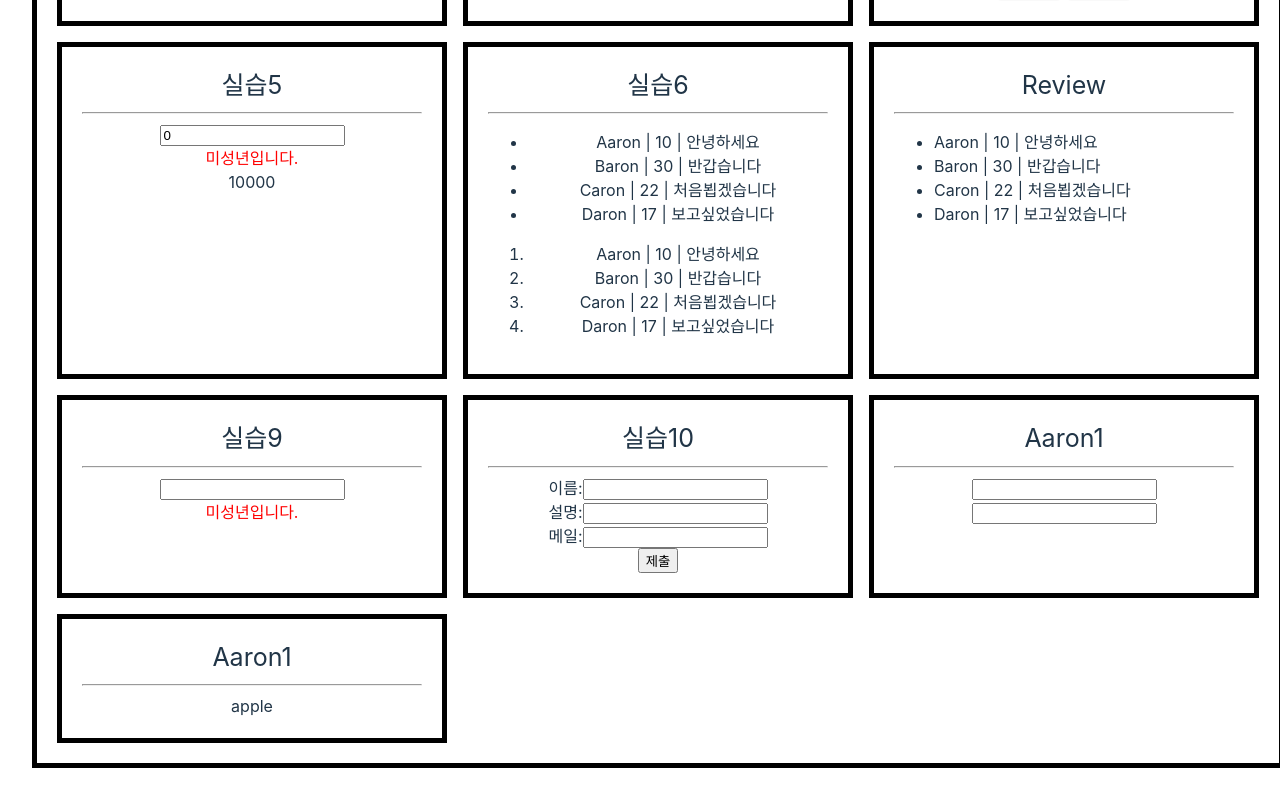
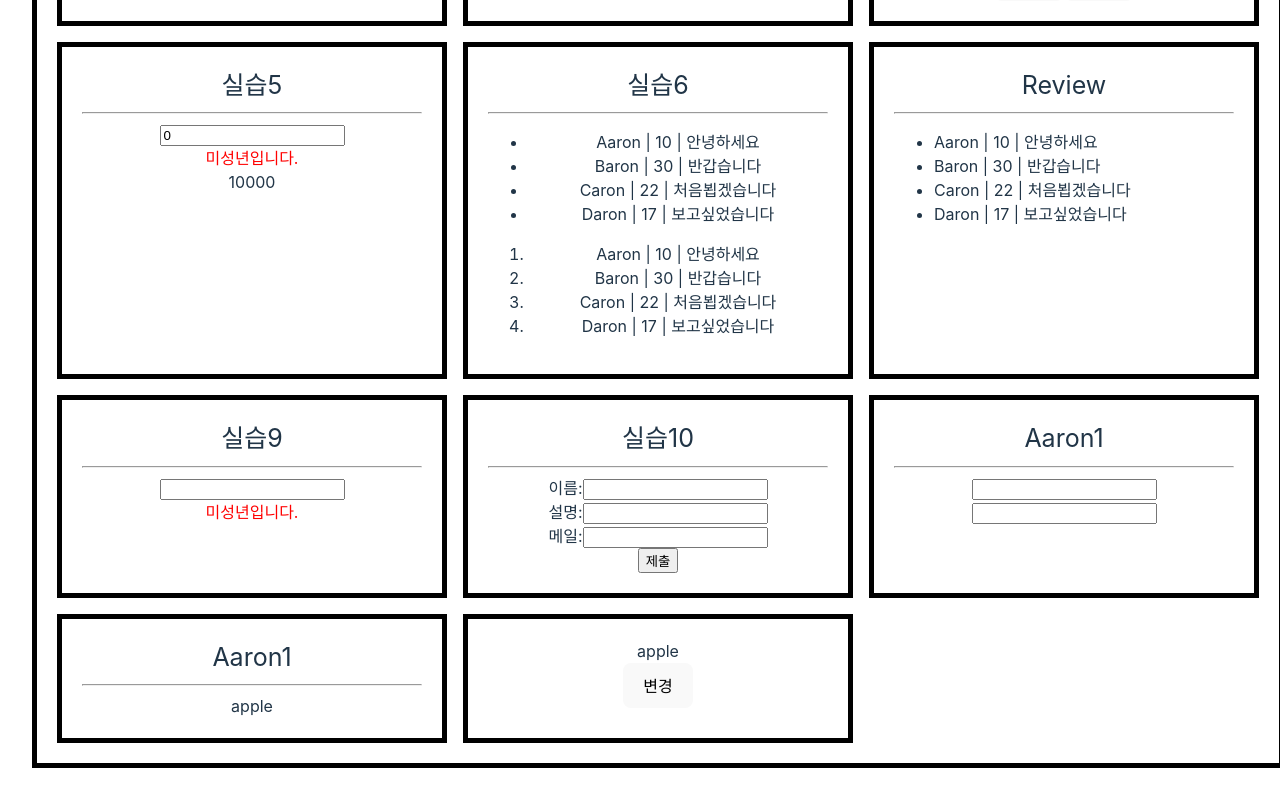
Before and after one commit to jingjing2222/react-practice, a React (Vite) app: page / in a window 1280 px wide. Shown: the part 279-1079 px from the top of the page. Built offline with nearby package versions, Linux system fonts and the light colour scheme.

Commit message:
Work11 추가

```diff
--- a/src/App.jsx
+++ b/src/App.jsx
@@ -9,6 +9,7 @@ import Work9 from '@/components/Work9'
 import Work10 from '@/components/Work10'
 import AaronLecture1 from '@/components/AaronLecture1'
 import AaronLecture2 from '@/components/AaronLecture2'
+import Work11 from '@/components/Work11'
 
 function App() {
     return (
@@ -43,6 +44,9 @@ function App() {
             <div className='container-item'>
                 <AaronLecture2 />
             </div>
+            <div className='container-item'>
+                <Work11 />
+            </div>
         </div>
     )
 }
--- /dev/null
+++ b/src/components/Work11.jsx
@@ -0,0 +1,16 @@
+import { useRef } from 'react'
+
+function Work11() {
+    const refer = useRef(null)
+
+    // console.log('- rerendered')
+
+    return (
+        <>
+            <div ref={refer}> apple</div>
+            <button onClick={() => (refer.current.style = 'color:red')}>변경</button>
+        </>
+    )
+}
+
+export default Work11
```
Also changed, not shown: 1 other file (tests, documents, lock files or other folders).
